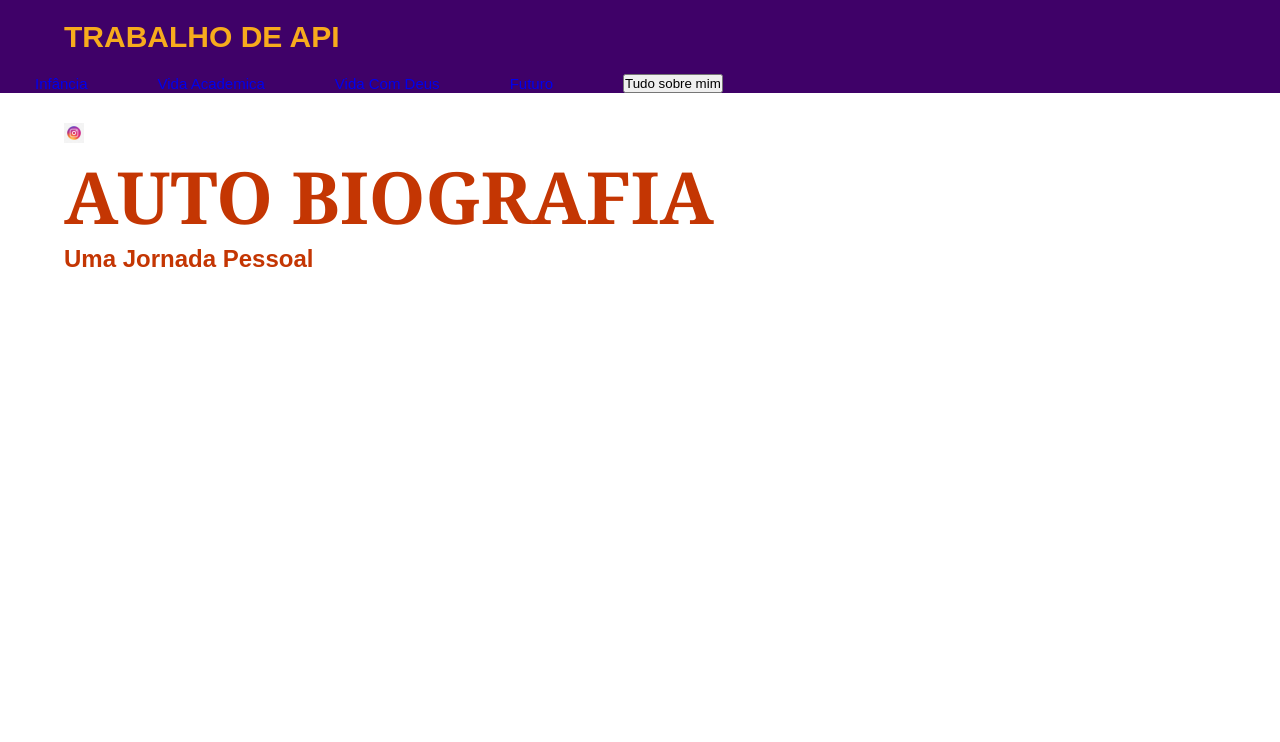
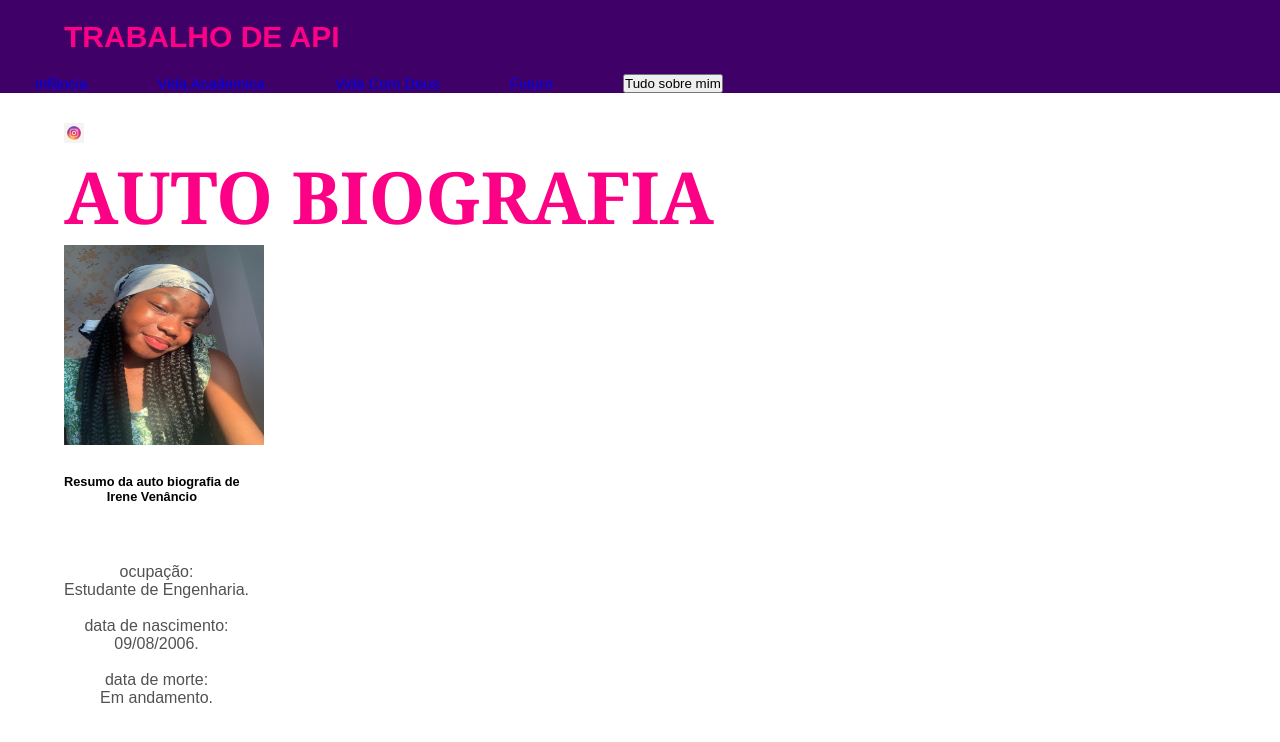
Before and after one commit to nenisvenancincio/autobiografia, a plain HTML site: page index.html in a window 1280 px wide. Drawn offline with Linux system fonts and the light colour scheme.

Commit message:
atualização

```diff
--- a/css/style.css
+++ b/css/style.css
@@ -42,7 +42,7 @@
             .logo a{
         font-size: 30px;
         font-weight: bold;
-        color: rgb(247, 171, 29);
+        color: rgb(252, 0, 134);
      }
 
      .ul {
@@ -70,7 +70,7 @@
     }
     .main-text {
        width: 50%;
-       color: rgb(196, 54, 3)
+       color:rgb(252, 0, 134)
 
     }
     .main-text h1 {
@@ -95,3 +95,15 @@
       width: 100;}
       main .container .main-text {
       width: 100%;}
+      main .container .main-text h4 {
+      font-size: 0.8rem;
+      align-items: center;
+      color: black;
+      margin-top: 5px;
+      font-family: poppins, sans-serif;
+      }
+      .resultados {
+      font-size: 1rem;
+      color: rgb(83, 82, 82);
+      margin-top: 5px;
+      }
--- a/index.html
+++ b/index.html
@@ -29,13 +29,28 @@
         <main>
             <div class="container">
                 <div class="main-text">
-                    <li><a href="http://"><img src="img/round-instagram-logo-photos-social-media-701751694793070wrsl7ybb7v.png" alt="" width="20px" height="20px"></a></li>
+                    <li><a href="https://www.instagram.com/nenisvenancio?igsh=M3pld3NrNWtsdWZ5&utm_source=qr"><img src="img/round-instagram-logo-photos-social-media-701751694793070wrsl7ybb7v.png" alt="" width="20px" height="20px"></a></li>
                     <h1>AUTO BIOGRAFIA</h1>
 
-                    <h2>Uma Jornada Pessoal</h2>
 
-
-
+                   <img src="img/IMG-20250619-WA0004.jpg" alt="eu" width="200px" height="200px">
+                   <div class="main-text">
+                   <h4><p align="center"> Resumo da auto biografia de <br>
+                     Irene Venâncio</p></h4></div>
+                </div><br><br><br>
+                <section class="resultados">
+                <div class="resultados-text">
+                    <p align="center"><span>
+                        ocupação:
+                       <br> Estudante de Engenharia.
+                       <br><br>
+                       data de nascimento:
+                       <br> 09/08/2006.
+                       <br><br>
+                       data de morte:
+                       <br>Em andamento.
+              </span></p>
+                </div></section>
             </div>
         </main>
 
```
Also changed, not shown: img/Imagem WhatsApp 2025-06-19 às 15.07.35_15bb8ec1.jpg (added).
